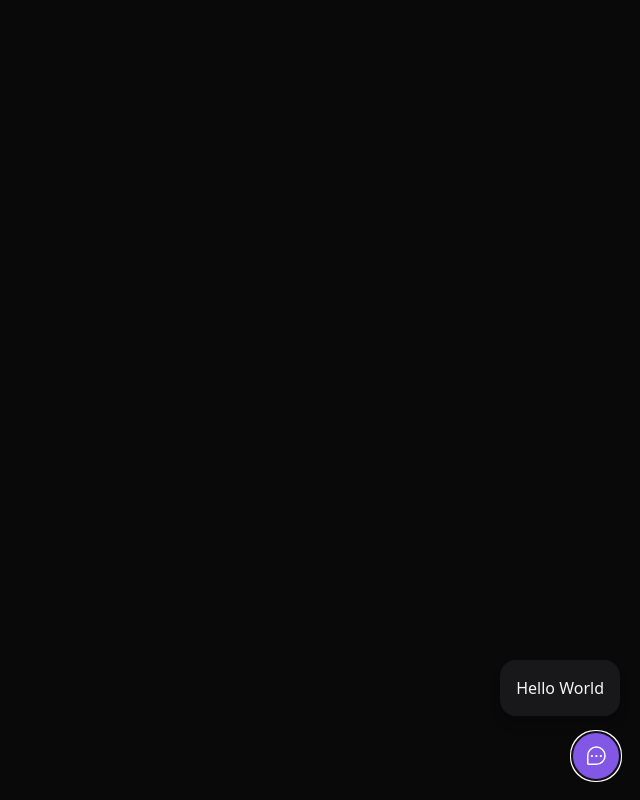
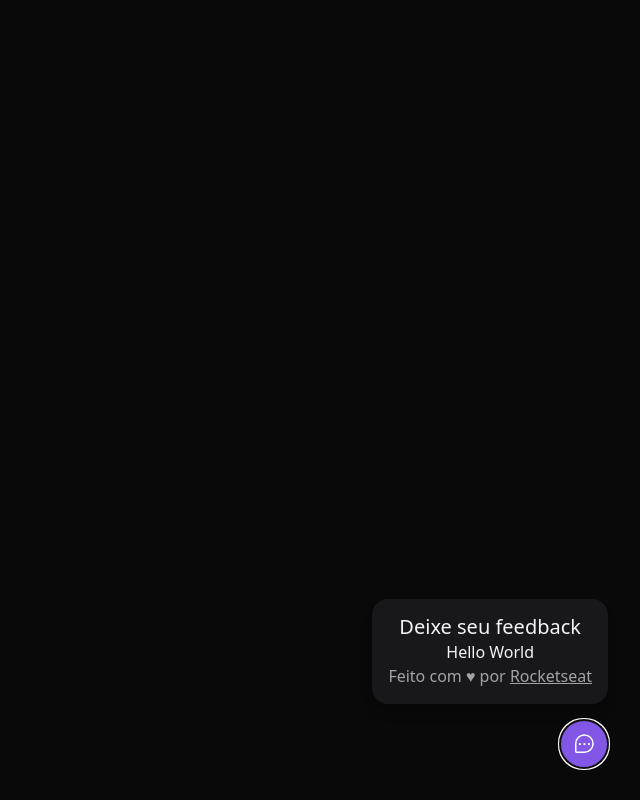
Before and after one commit to AloisioFernandes/NLW8-Return, a React (Vite) app in the folder web/: page / in a window 1280 px wide. Both pictures are taken after a click on the button "Feedback". Shown: the whole page, without its empty margins (640-1280 px from the left). Built offline with nearby package versions, Linux system fonts and the light colour scheme.

Commit message:
Iniciando footer e header.

```diff
--- a/web/src/components/Widget.tsx
+++ b/web/src/components/Widget.tsx
@@ -5,7 +5,7 @@
 
 export function Widget() {
   return (
-    <Popover className="absolute bottom-5 right-5 flex flex-col items-end">
+    <Popover className="absolute bottom-4 right-4 md:bottom-8 md:right-8 flex flex-col items-end">
       <Popover.Panel>
         <WidgetForm />
       </Popover.Panel>
--- a/web/src/components/WidgetForm.tsx
+++ b/web/src/components/WidgetForm.tsx
@@ -1,7 +1,15 @@
 export function WidgetForm() {
   return (
     <div className="bg-zinc-900 p-4 relative rounded-2xl mb-4 flex flex-col items-center shadow-lg w-[calc(100vw-2rem)] md:w-auto">
-      Hello World
+      <header>
+        <span className="text-xl leading-6">Deixe seu feedback</span>
+      </header>
+
+      <p>Hello World</p>
+
+      <footer className="test-xs text-neutral-400">
+        Feito com ♥ por <a className="underline" href="https://rocketseat.com.br">Rocketseat</a>
+      </footer>
     </div>
   )
 }
```
